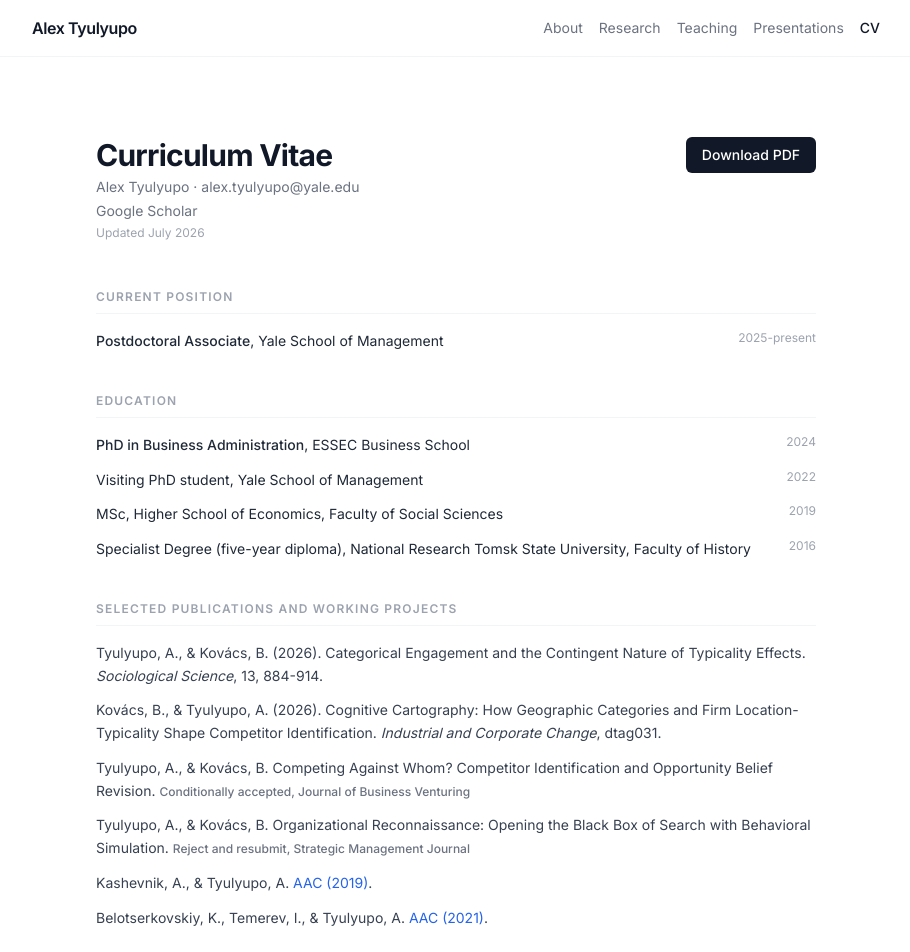
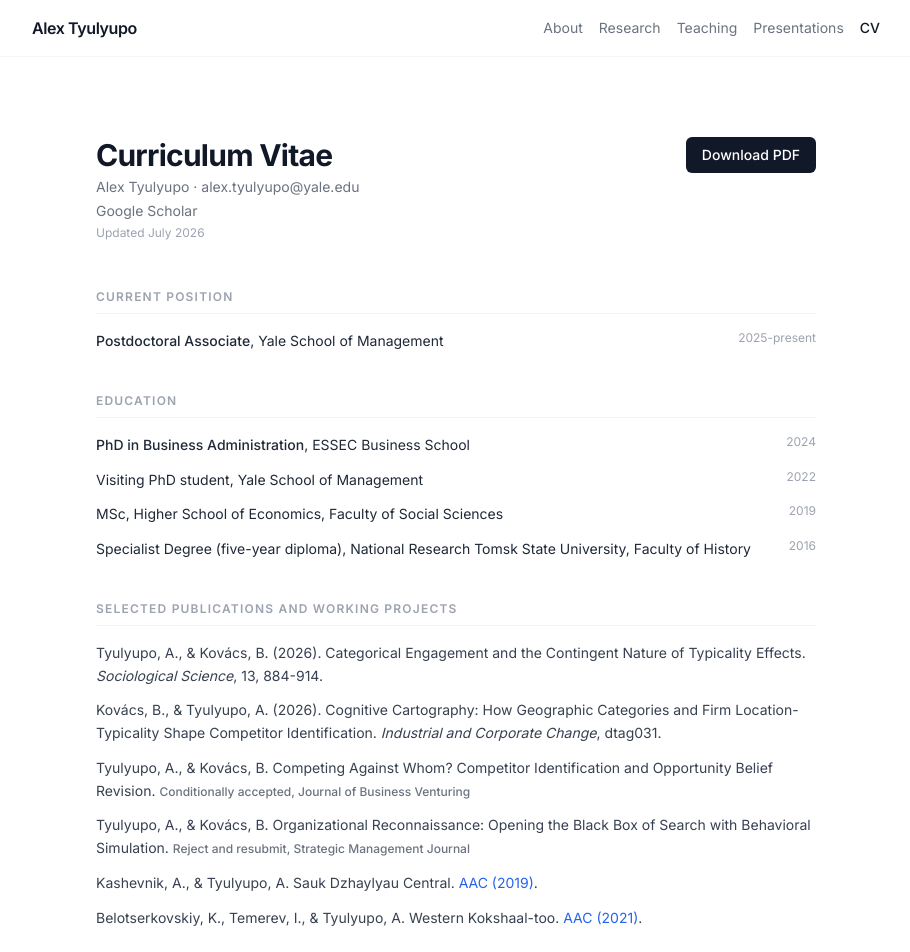
Before and after one commit to novoach/personalWebsite, a Next.js app: page /cv in a window 1280 px wide. Shown: the top 952 px of the page, without its empty margins (184-1094 px from the left). Built offline with nearby package versions, Linux system fonts and the light colour scheme.

Commit message:
Name AAC CV entries

```diff
--- a/app/cv/page.tsx
+++ b/app/cv/page.tsx
@@ -145,7 +145,7 @@ export default function CV() {
             </span>
           </p>
           <p>
-            Kashevnik, A., &amp; Tyulyupo, A.{" "}
+            Kashevnik, A., &amp; Tyulyupo, A. Sauk Dzhaylyau Central.{" "}
             <a
               href="https://publications.americanalpineclub.org/articles/13201215434"
               target="_blank"
@@ -157,7 +157,8 @@ export default function CV() {
             .
           </p>
           <p>
-            Belotserkovskiy, K., Temerev, I., &amp; Tyulyupo, A.{" "}
+            Belotserkovskiy, K., Temerev, I., &amp; Tyulyupo, A. Western
+            Kokshaal-too.{" "}
             <a
               href="https://publications.americanalpineclub.org/articles/13201216101"
               target="_blank"
```
